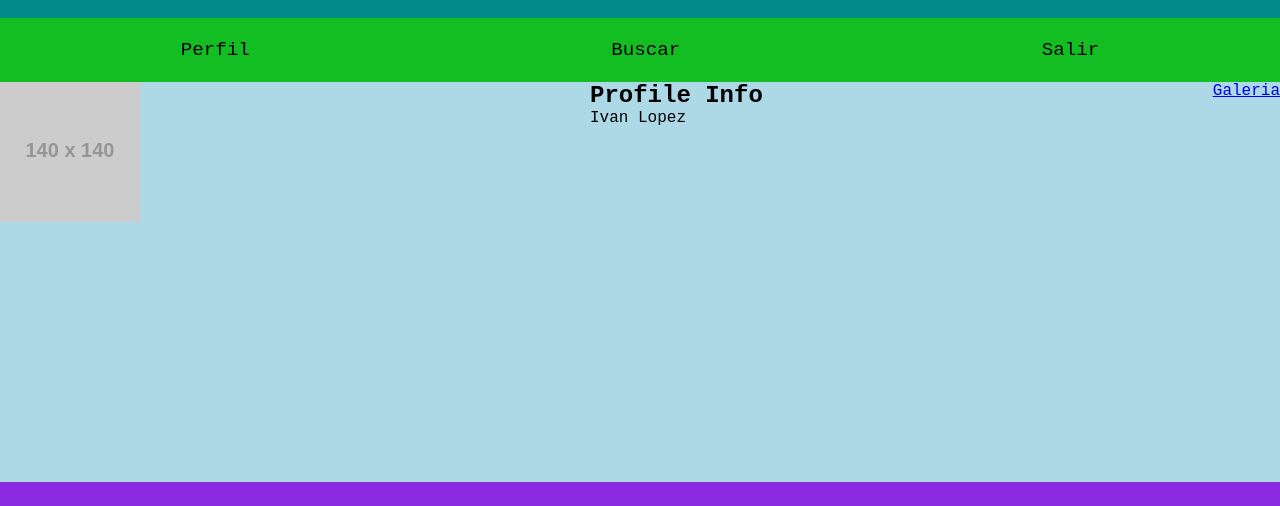
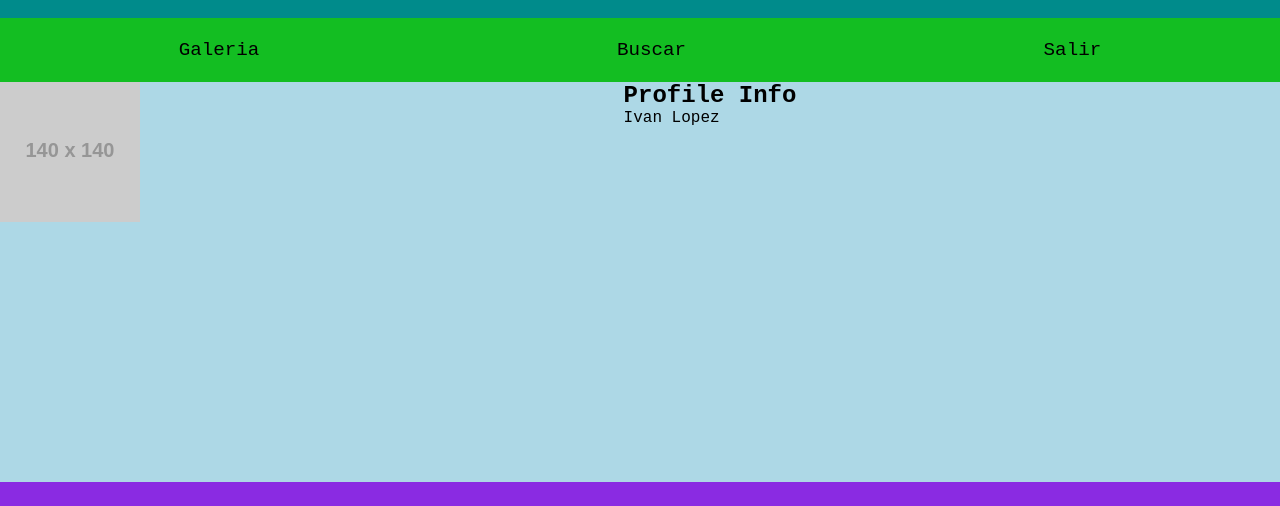
Before and after one commit to voxede/css-flexbox, a plain HTML site: page uw-project/perfil.html in a window 1280 px wide. Shown: the part 62-568 px from the top of the page. Drawn offline with Linux system fonts and the light colour scheme; placeholder pictures from the web are drawn by us.

Commit message:
Move the gallery link to navbar

```diff
--- a/uw-project/perfil.html
+++ b/uw-project/perfil.html
@@ -12,7 +12,7 @@
     </header>
     <nav class="login-navbar">
         <ul>
-            <li><a href="perfil.html">Perfil</a></li>
+            <li><a href="perfil.html">Galeria</a></li>
             <li><a href="buscar.html">Buscar</a></li>
             <li><a href="index.html">Salir</a></li>
         </ul>
@@ -25,9 +25,6 @@
           <h1>Profile Info</h1>
           <p>Ivan Lopez</p>
         </section>
-        <section class="user-panel">
-          <a href="galeria.html">Galeria</a>
-        </section>
     </main>
     <footer>
         <p>&copy; 2024</p>
```
